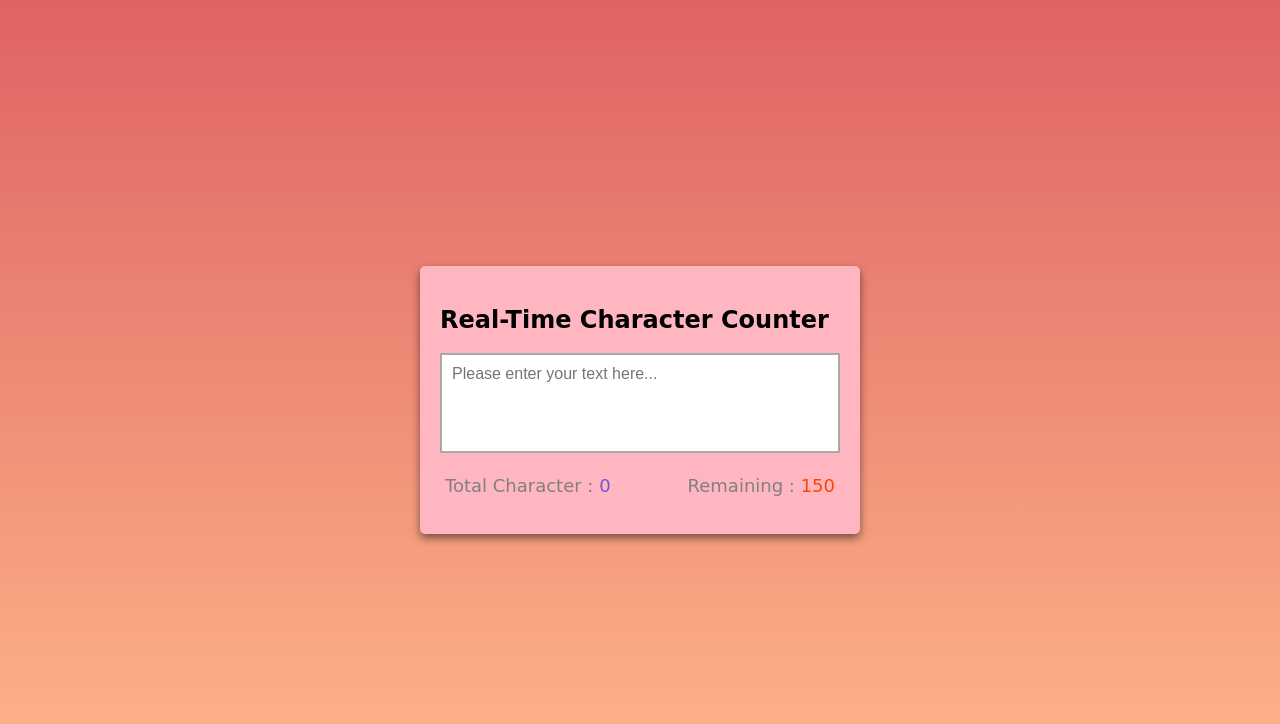
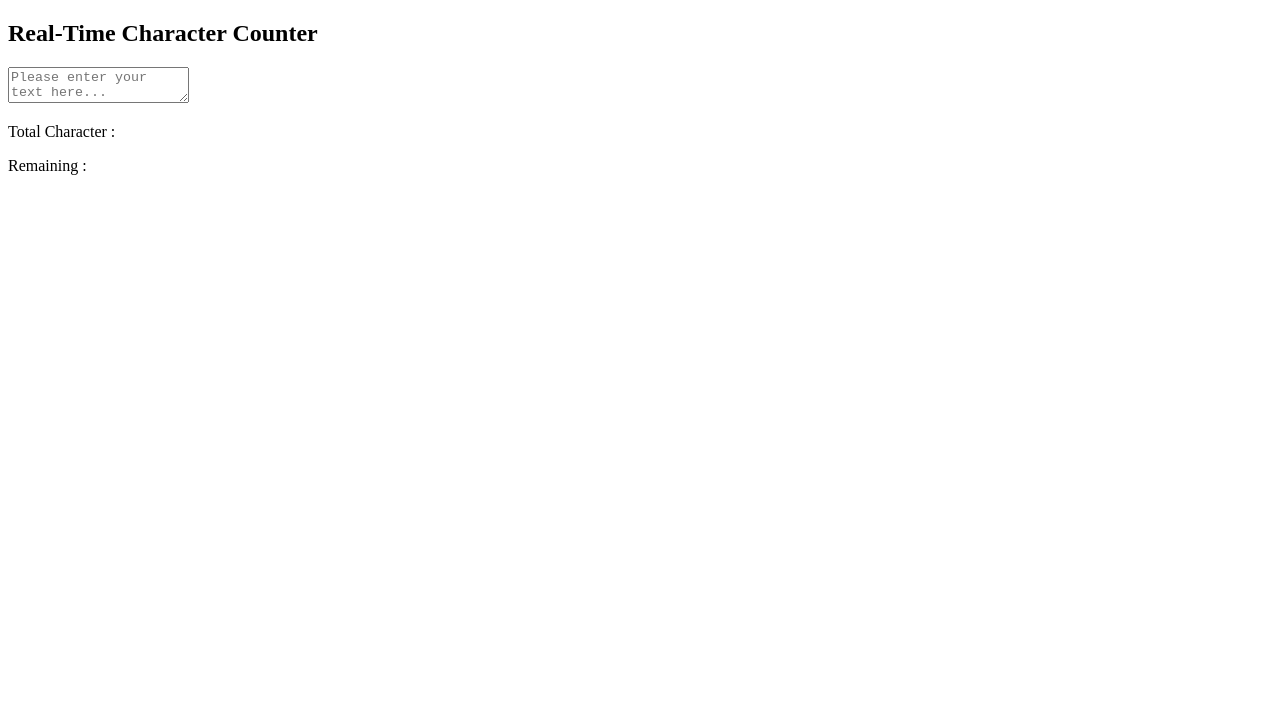
Before and after one commit to yusuf7861/Real-time-Character-Counter, a plain HTML site: page Real-Time Character Counter/index.html in a window 1280 px wide. Drawn offline with Linux system fonts and the light colour scheme.

Commit message:
Update index.html

```diff
--- a/Real-Time Character Counter/index.html
+++ b/Real-Time Character Counter/index.html
@@ -6,58 +6,7 @@
     <meta http-equiv="X-UA-Compatible" content="IE=edge">
     <meta name="viewport" content="width=device-width, initial-scale=1.0">
     <title>Real-Time Character Counter</title>
-    <style>
-        body {
-            margin: 0;
-            display: flex;
-            height: 100vh;
-            justify-content: center;
-            align-items: center;
-            background-image: linear-gradient(#DF6363, #FFB88C);
-            font-family: cursive;
-        }
-
-        .container {
-            background-color: lightpink;
-            width: 400px;
-            padding: 20px;
-            margin: 5px;
-            border-radius: 5px;
-            box-shadow: 0 4px 8px rgba(0, 0, 0, 0.5);
-        }
-
-        .textarea {
-            resize: none;
-            height: 100px;
-            width: 100%;
-            font-size: 16px;
-            box-sizing: border-box;
-            font-family: sans-serif;
-            padding: 10px;
-            border: 2px solid darkgrey;
-        }
-
-        .counter-container {
-            display: flex;
-            justify-content: space-between;
-            padding: 0 5px;
-            font-size: 18px;
-        }
-
-        .counter-container p {
-            color: gray;
-        }
-
-        .total-counter {
-            color: slateblue;
-        }
-
-        .remaining-counter {
-            color: orangered;
-        }
-    </style>
 </head>
-
 <body>
     <div class="container">
         <h2>Real-Time Character Counter</h2>
@@ -73,27 +22,5 @@
             </p>
         </div>
     </div>
-
-    <script>
-
-        const textareaEl = document.getElementById("textarea");
-
-        const totalCounterEl = document.getElementById("total-counter");
-
-        const remainingCounterEl = document.getElementById("remaining-counter");
-
-        textareaEl.addEventListener("keyup", () => {
-            updateCounter()
-        })
-
-        updateCounter()
-
-        function updateCounter() {
-            totalCounterEl.innerText = textareaEl.value.length;
-            remainingCounterEl.innerText = textareaEl.getAttribute("maxLength") - textareaEl.value.length;
-        }
-
-    </script>
 </body>
-
 </html>
```
